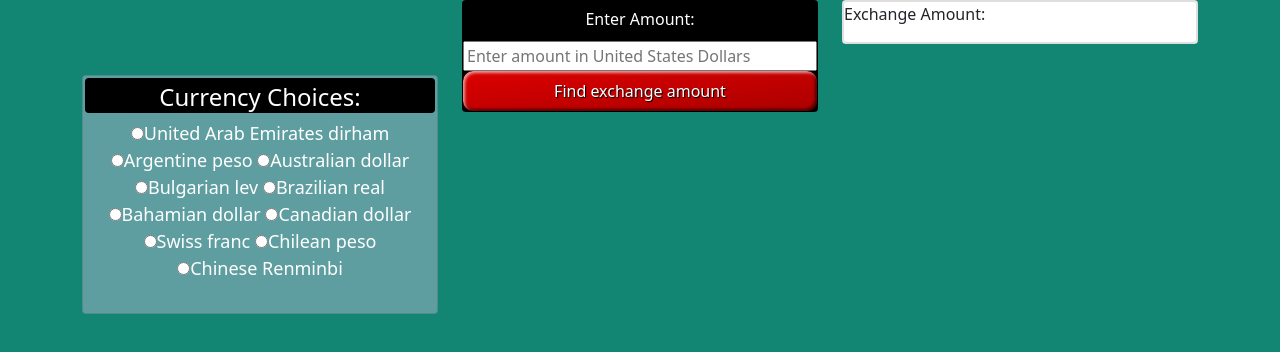
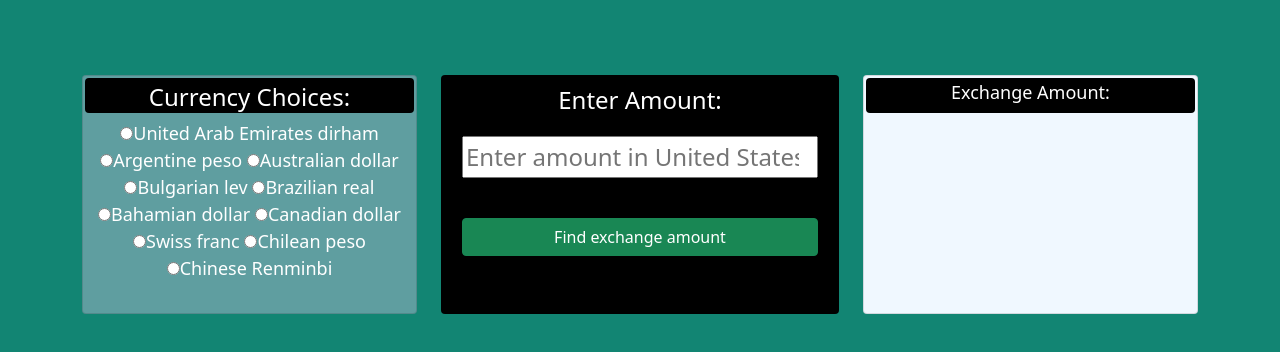
Before and after one commit to Bradbuchholz/apiProject, a website built with webpack: page src/index.html in a window 1280 px wide. Built offline with nearby package versions, Linux system fonts and the light colour scheme.

Commit message:
update css rules

```diff
--- a/src/css/styles.css
+++ b/src/css/styles.css
@@ -35,23 +35,36 @@ body {
 
 #userEntry {
   background: black;
-
+  margin-top: 75px;
+  font-size: 24px;
+  height: 75%;
 }
 
-.btn {
-  border: 0;
-  line-height: 2.5;
-  padding: 0 20px;
-  font-size: 1rem;
+#usDollar, #findRate {
+  margin: 20px;
+}
+
+#banner3Text {
+  color: white;
+  background: black;
   text-align: center;
-  color: #fff;
-  text-shadow: 1px 1px 1px #000;
-  border-radius: 10px;
-  background-color: rgba(220, 0, 0, 1);
-  background-image: linear-gradient(to top left,
-                                    rgba(0, 0, 0, .2),
-                                    rgba(0, 0, 0, .2) 10%,
-                                    rgba(0, 0, 0, 0));
-  box-shadow: inset 2px 2px 3px rgba(255, 255, 255, .6),
-              inset -2px -2px 3px rgba(0, 0, 0, .6);
+  height: 35px;
+  margin: 2px;
 }
+
+#exchangeOutcome {
+  background: aliceblue;
+  margin-top: 75px;
+  height: 75%;
+  font-size: 18px;
+}
+
+#displayExchange {
+  color: gray;
+  font-size: 30px;
+  text-align: center;
+  margin-top: 75px;
+  padding-bottom: 15px;
+  padding-left: 15px;
+  padding-right: 15px;
+}
```
